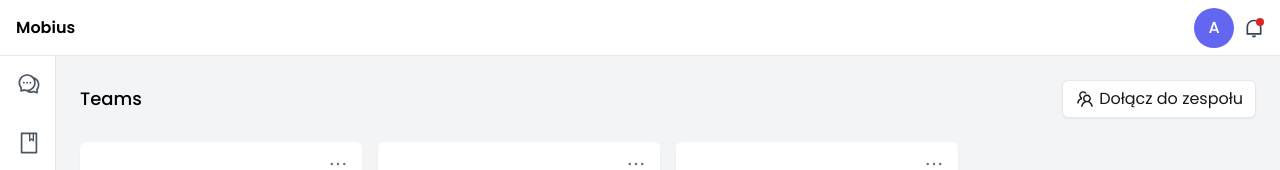
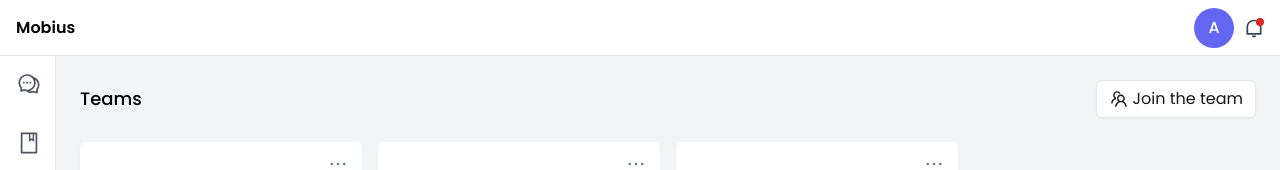
Before and after one commit to AdiPol1359/mobius, a Next.js app in the folder apps/web/: page /dashboard/teams in a window 1280 px wide. Shown: the top 170 px of the page. Built offline with nearby package versions, Linux system fonts and the light colour scheme.

Commit message:
refactor(web): change button content

```diff
--- a/apps/web/src/components/TeamsHeader.tsx
+++ b/apps/web/src/components/TeamsHeader.tsx
@@ -8,7 +8,7 @@ export const TeamsHeader = () => (
 		<PageTitle>Teams</PageTitle>
 		<Button type="button">
 			<AiOutlineTeam className="text-xl" />
-			Dołącz do zespołu
+			Join the team
 		</Button>
 	</header>
 );
```
